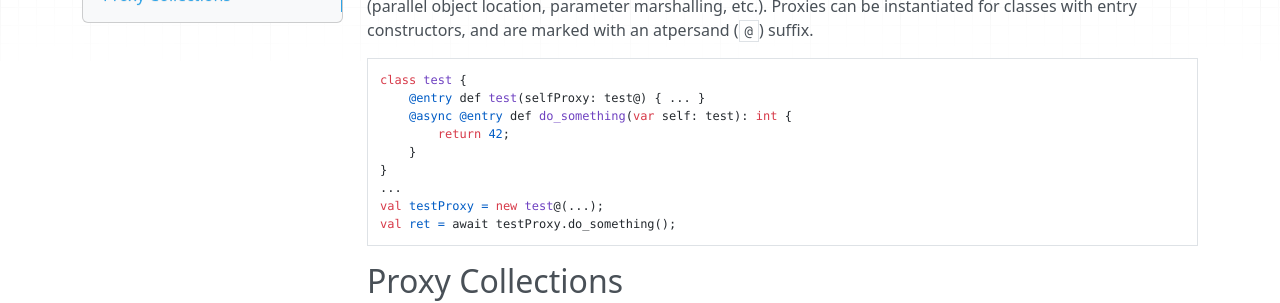
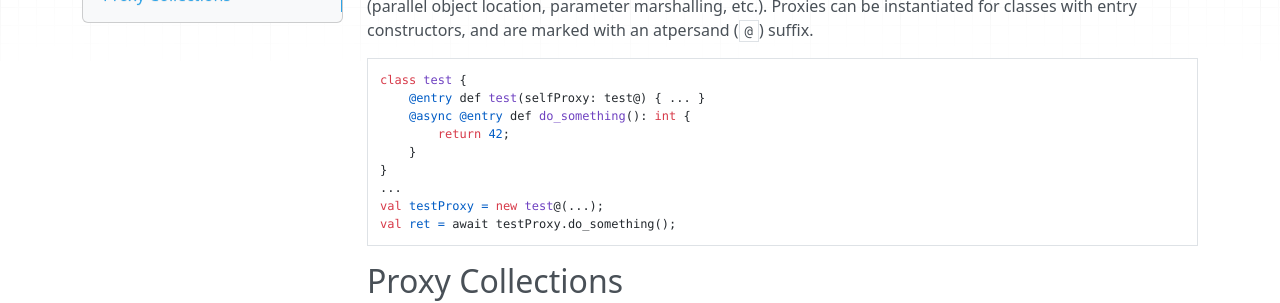
Before and after one commit to jszaday/ergoline, an MkDocs documentation site: the page built from docs/index.md, in a window 1280 px wide and 900 px high, scrolled down 898 px. Shown: the part 245-548 px from the top of the window. Built offline with MkDocs 1.6.1, drawn with Linux system fonts in a browser that asks for light colours; nearby versions of some CDN libraries.

Commit message:
Update index.md

```diff
--- a/docs/index.md
+++ b/docs/index.md
@@ -20,7 +20,7 @@ _Proxies_ are the mechanism by which parallel objects or chares are accessed. Th
 
     class test {
         @entry def test(selfProxy: test@) { ... }
-        @async @entry def do_something(var self: test): int {
+        @async @entry def do_something(): int {
             return 42;
         }
     }
```
